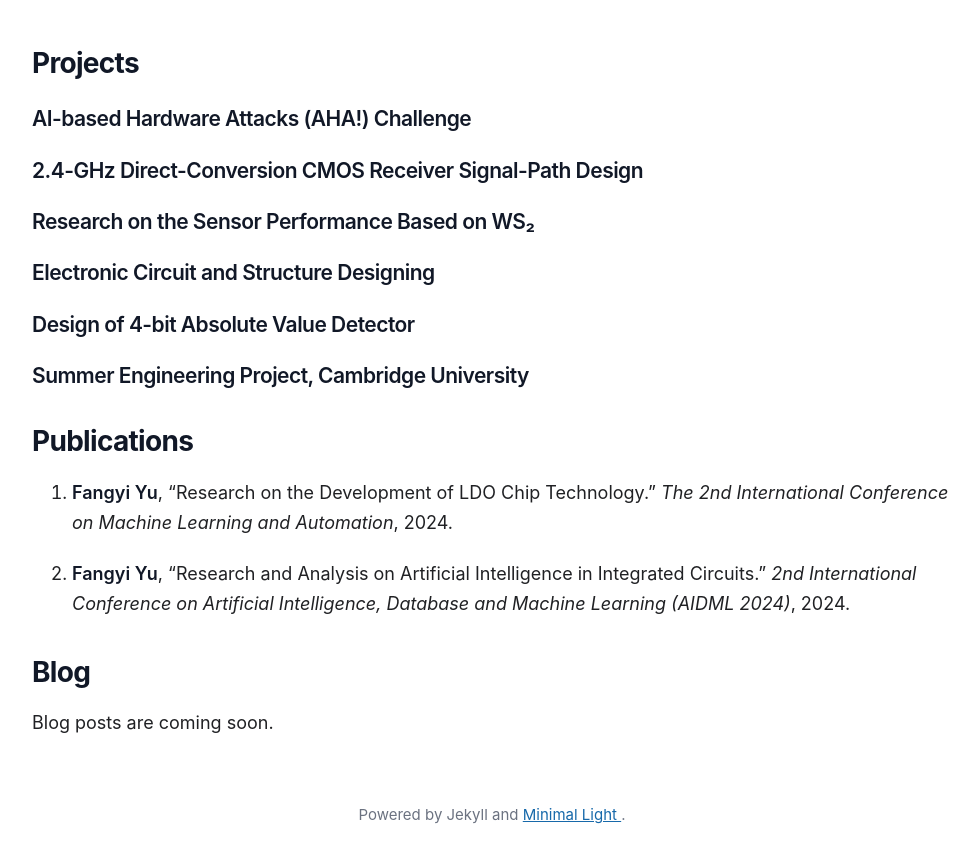
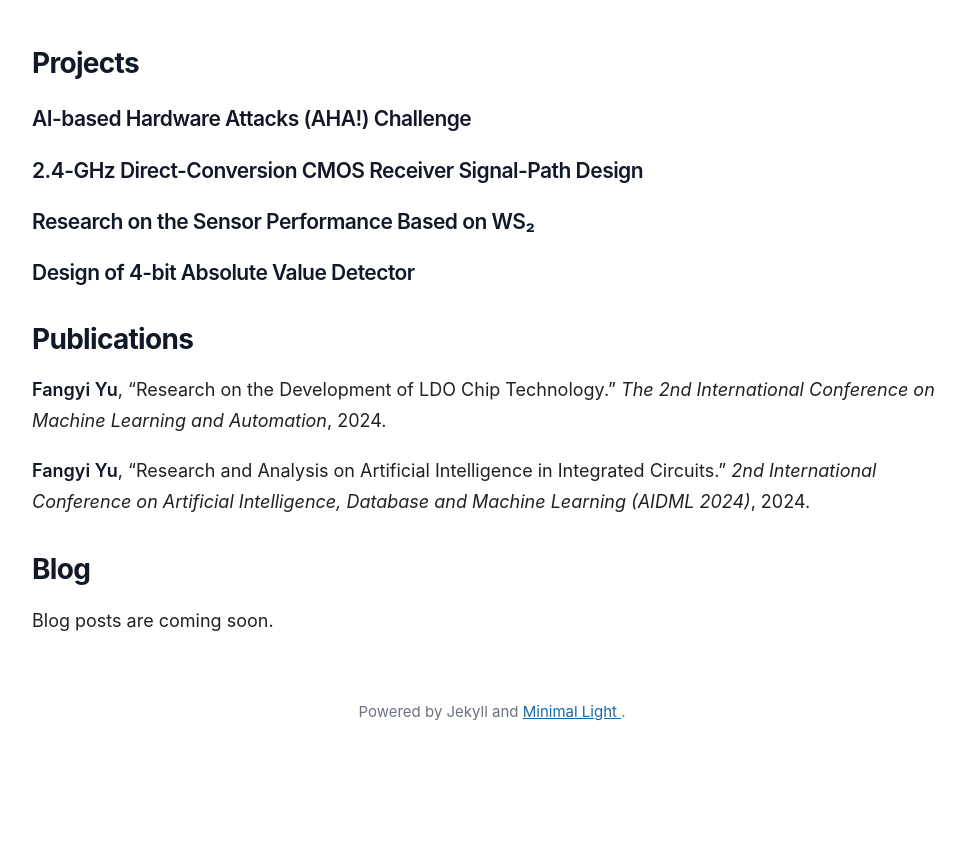
Before and after one commit to fangyiyu02/fangyiyu02.github.io, a Jekyll site: the page built from index.md, in a window 1280 px wide and 900 px high, scrolled down 586 px. Shown: the top 863 px of the window, without its empty margins (148-1127 px from the left). Built offline with Jekyll 4.4.1, drawn with Linux system fonts in a browser that asks for light colours; a style sheet for code colours, icons or effects is not loaded; our own code applies the rules of GitHub Pages for plain Markdown files; after the commit the page ends 1413 px from its top, so only the background shows below that.

Commit message:
Refine projects and publication formatting
Removed sections on Electronic Circuit and Summer Engineering Project. Updated publication entries for consistency.

```diff
--- a/index.md
+++ b/index.md
@@ -10,17 +10,13 @@ layout: homepage
 
 ### Research on the Sensor Performance Based on WS₂
 
-### Electronic Circuit and Structure Designing
-
 ### Design of 4-bit Absolute Value Detector
-
-### Summer Engineering Project, Cambridge University
 
 ## Publications
 
-1. **Fangyi Yu**, "Research on the Development of LDO Chip Technology." *The 2nd International Conference on Machine Learning and Automation*, 2024.
+**Fangyi Yu**, "Research on the Development of LDO Chip Technology." *The 2nd International Conference on Machine Learning and Automation*, 2024.
 
-2. **Fangyi Yu**, "Research and Analysis on Artificial Intelligence in Integrated Circuits." *2nd International Conference on Artificial Intelligence, Database and Machine Learning (AIDML 2024)*, 2024.
+**Fangyi Yu**, "Research and Analysis on Artificial Intelligence in Integrated Circuits." *2nd International Conference on Artificial Intelligence, Database and Machine Learning (AIDML 2024)*, 2024.
 
 ## Blog
 
```
